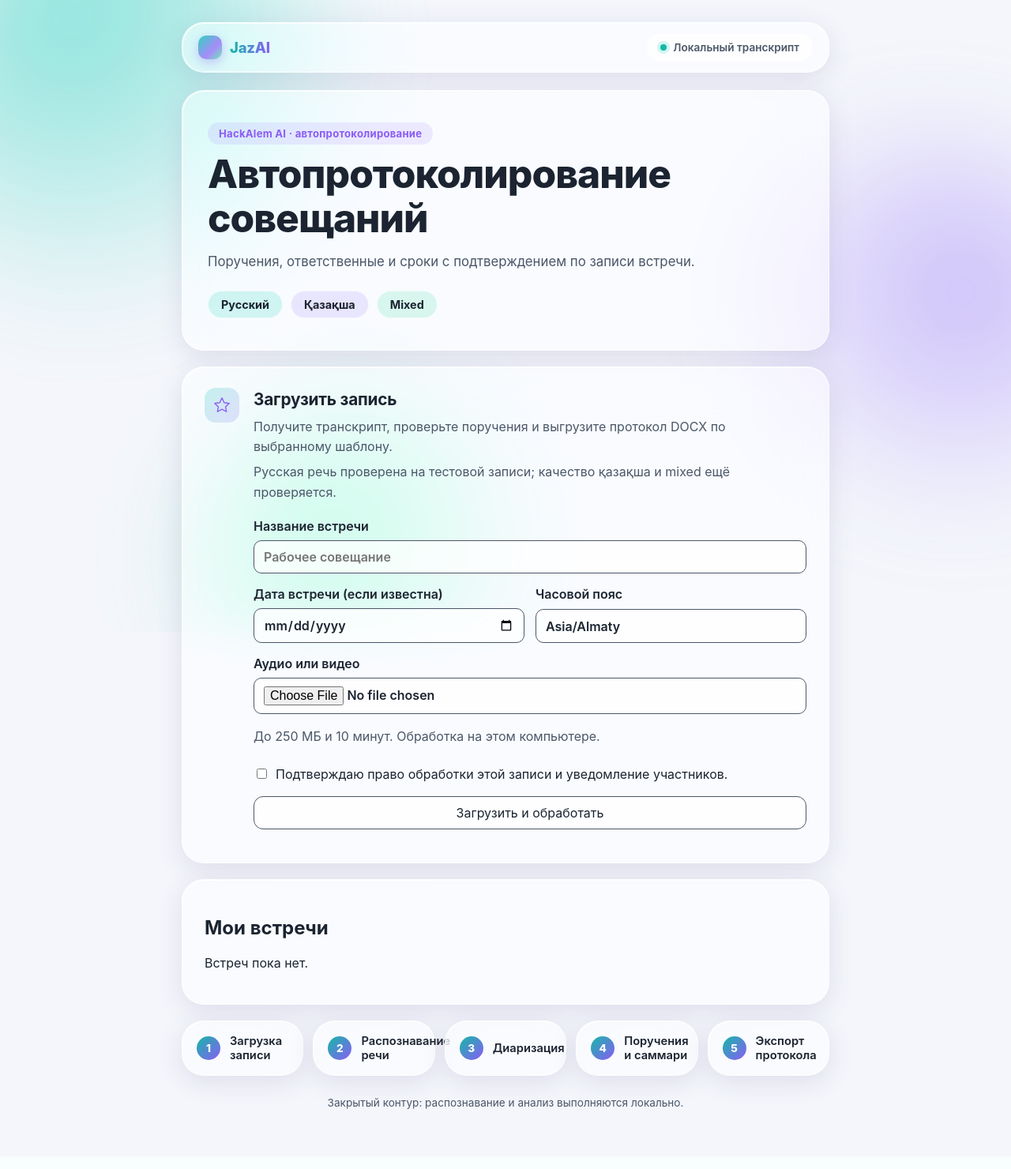
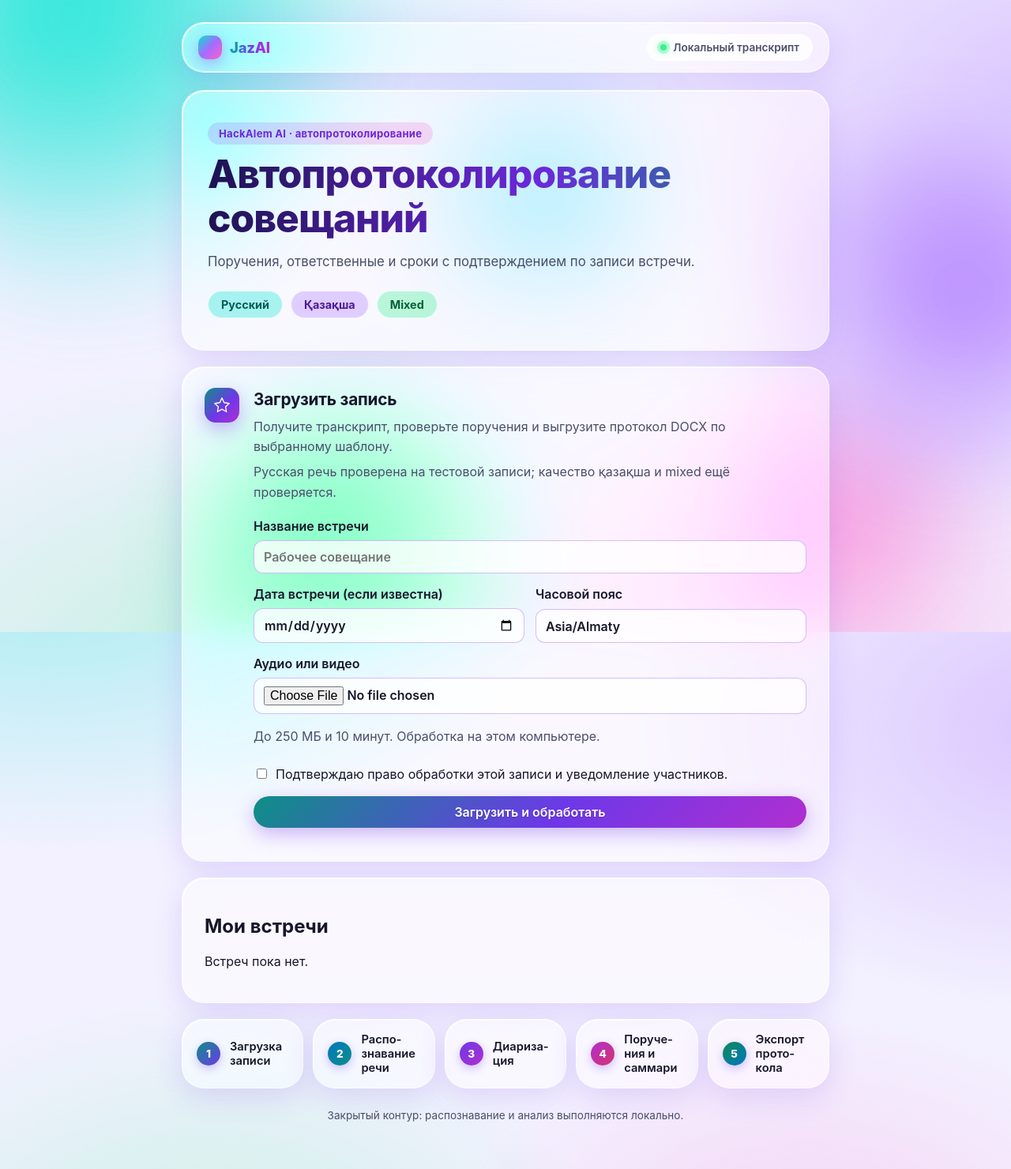
Before and after one commit to BAITC-Hacks/hack-9e0cb6e2-y, a FastAPI app: page / in a window 1280 px wide. Shown: the whole page at 79% size. Before the commit the page ends 1404 px from the top, so only its background shows below. Run offline with FastAPI, Linux system fonts and the light colour scheme; data that the repository does not hold is empty.

Commit message:
style: brighten the JazAI interface colors
Use a more saturated turquoise, violet and green palette with pink and sky
accents, gradient primary buttons, colored action cards and step numbers.
Keep text readable in light and dark themes. CSS only; no markup or
backend changes.

Co-Authored-By: Claude Opus 5.5 <noreply@anthropic.com>

```diff
--- a/src/autoprotocol/web/static/app.css
+++ b/src/autoprotocol/web/static/app.css
@@ -1,18 +1,27 @@
 :root {
-  --teal: #2dd4bf;
-  --teal-deep: #14b8a6;
-  --violet: #a78bfa;
-  --violet-deep: #8b5cf6;
-  --green: #6ee7b7;
-  --ink: #1b2430;
-  --ink-soft: #4b5768;
-  --paper: #f4f6fb;
+  --teal: #00e5d1;
+  --teal-deep: #00a99d;
+  --violet: #a66bff;
+  --violet-deep: #7c3aed;
+  --green: #3ef08f;
+  --green-deep: #0fa968;
+  --pink: #ff5fc8;
+  --sky: #3db8ff;
+  --ink: #16162a;
+  --ink-soft: #4a4f6a;
+  --paper: #f3f1ff;
 
-  --glass-bg: rgba(255, 255, 255, 0.55);
-  --glass-bg-strong: rgba(255, 255, 255, 0.72);
-  --glass-border: rgba(255, 255, 255, 0.65);
-  --glass-shadow: 0 8px 32px rgba(90, 80, 140, 0.14), 0 1px 0 rgba(255, 255, 255, 0.6) inset;
-  --glass-highlight: rgba(255, 255, 255, 0.85);
+  /* Deep enough at both ends for white bold text on buttons */
+  --accent-grad: linear-gradient(135deg, #0d8f86 0%, #6d38e8 55%, #b02fd0 100%);
+  --accent-glow: 0 8px 24px rgba(109, 56, 232, 0.35);
+  --field-border: rgba(124, 58, 237, 0.32);
+  --line: rgba(124, 58, 237, 0.16);
+
+  --glass-bg: rgba(255, 255, 255, 0.5);
+  --glass-bg-strong: rgba(255, 255, 255, 0.78);
+  --glass-border: rgba(255, 255, 255, 0.7);
+  --glass-shadow: 0 10px 36px rgba(109, 56, 232, 0.16), 0 1px 0 rgba(255, 255, 255, 0.7) inset;
+  --glass-highlight: rgba(255, 255, 255, 0.9);
 
   color-scheme: light;
   font-family: -apple-system, "Segoe UI", system-ui, sans-serif;
@@ -40,7 +51,13 @@
 
 body {
   margin: 0;
-  background: var(--paper);
+  background:
+    radial-gradient(1100px 600px at 5% -10%, rgba(0, 229, 209, 0.3), transparent 60%),
+    radial-gradient(900px 600px at 105% 15%, rgba(166, 107, 255, 0.32), transparent 60%),
+    radial-gradient(800px 600px at 80% 105%, rgba(255, 95, 200, 0.22), transparent 60%),
+    radial-gradient(900px 700px at 20% 110%, rgba(62, 240, 143, 0.26), transparent 60%),
+    var(--paper);
+  background-attachment: fixed;
   min-height: 100vh;
   overflow-x: hidden;
 }
@@ -57,9 +74,41 @@ body {
 .orb {
   position: absolute;
   border-radius: 50%;
-  filter: blur(60px);
-  opacity: 0.55;
+  filter: blur(50px);
+  opacity: 0.8;
   will-change: transform;
+}
+
+/* Two extra orbs without touching the markup */
+.bg-orbs::before,
+.bg-orbs::after {
+  content: "";
+  position: absolute;
+  border-radius: 50%;
+  filter: blur(55px);
+  opacity: 0.6;
+}
+
+.bg-orbs::before {
+  width: 30vw;
+  height: 30vw;
+  max-width: 380px;
+  max-height: 380px;
+  top: 55vh;
+  right: 4vw;
+  background: radial-gradient(circle, var(--pink), transparent 70%);
+  animation: drift-a 28s ease-in-out infinite reverse;
+}
+
+.bg-orbs::after {
+  width: 26vw;
+  height: 26vw;
+  max-width: 340px;
+  max-height: 340px;
+  top: 8vh;
+  left: 42vw;
+  background: radial-gradient(circle, var(--sky), transparent 70%);
+  animation: drift-b 32s ease-in-out infinite reverse;
 }
 
 .orb-teal {
@@ -130,8 +181,8 @@ main {
   background: var(--glass-bg);
   border: 1px solid var(--glass-border);
   border-radius: 28px;
-  -webkit-backdrop-filter: blur(24px) saturate(180%);
-  backdrop-filter: blur(24px) saturate(180%);
+  -webkit-backdrop-filter: blur(24px) saturate(210%);
+  backdrop-filter: blur(24px) saturate(210%);
   box-shadow: var(--glass-shadow);
 }
 
@@ -170,15 +221,21 @@ main {
   width: 30px;
   height: 30px;
   border-radius: 10px;
-  background: linear-gradient(135deg, var(--teal), var(--violet) 60%, var(--green));
-  box-shadow: 0 4px 14px rgba(139, 92, 246, 0.35);
+  background: linear-gradient(135deg, var(--teal), var(--violet) 50%, var(--pink));
+  box-shadow: 0 6px 18px rgba(166, 107, 255, 0.5);
 }
 
 .brand-name {
-  background: linear-gradient(90deg, var(--teal-deep), var(--violet-deep));
+  background: linear-gradient(90deg, var(--teal-deep), var(--violet-deep) 55%, #c026d3);
   -webkit-background-clip: text;
   background-clip: text;
   color: transparent;
+}
+
+@media (prefers-color-scheme: dark) {
+  :root:not([data-theme="light"]) .brand-name {
+    background-image: linear-gradient(90deg, #5ff5e4, #c9a6ff 55%, #ff8ad8);
+  }
 }
 
 .pill {
@@ -198,8 +255,8 @@ main {
   width: 8px;
   height: 8px;
   border-radius: 50%;
-  background: var(--teal-deep);
-  box-shadow: 0 0 0 4px rgba(45, 212, 191, 0.22);
+  background: var(--green);
+  box-shadow: 0 0 0 4px rgba(62, 240, 143, 0.3), 0 0 12px var(--green);
 }
 
 .hero {
@@ -215,12 +272,12 @@ main {
   font-weight: 700;
   font-size: 0.82rem;
   letter-spacing: 0.02em;
-  color: var(--violet-deep);
-  background: rgba(167, 139, 250, 0.16);
+  color: #6d28d9;
+  background: linear-gradient(90deg, rgba(166, 107, 255, 0.24), rgba(255, 95, 200, 0.22));
 }
 
 @media (prefers-color-scheme: dark) {
-  :root:not([data-theme="light"]) .eyebrow { color: #c4b5fd; background: rgba(167, 139, 250, 0.2); }
+  :root:not([data-theme="light"]) .eyebrow { color: #e0ccff; background: rgba(166, 107, 255, 0.3); }
 }
 
 h1 {
@@ -230,6 +287,16 @@ h1 {
   line-height: 1.12;
   letter-spacing: -0.02em;
   font-weight: 800;
+  background: linear-gradient(95deg, #1d1250 0%, #6d28d9 55%, #0d8f86 100%);
+  -webkit-background-clip: text;
+  background-clip: text;
+  color: transparent;
+}
+
+@media (prefers-color-scheme: dark) {
+  :root:not([data-theme="light"]) h1 {
+    background-image: linear-gradient(95deg, #ffffff 0%, #d4b8ff 55%, #5ff5e4 100%);
+  }
 }
 
 .lede {
@@ -255,9 +322,13 @@ h1 {
   border: 1px solid var(--glass-border);
 }
 
-.chip-teal { background: rgba(45, 212, 191, 0.2); }
-.chip-violet { background: rgba(167, 139, 250, 0.2); }
-.chip-green { background: rgba(110, 231, 183, 0.24); }
+.chip-teal { background: rgba(0, 229, 209, 0.32); color: #035e57; }
+.chip-violet { background: rgba(166, 107, 255, 0.3); color: #4c1d95; }
+.chip-green { background: rgba(62, 240, 143, 0.34); color: #065f3a; }
+
+@media (prefers-color-scheme: dark) {
+  :root:not([data-theme="light"]) .chip { color: var(--ink); }
+}
 
 .status-card {
   display: flex;
@@ -274,8 +345,9 @@ h1 {
   display: grid;
   place-items: center;
   border-radius: 14px;
-  color: var(--violet-deep);
-  background: linear-gradient(135deg, rgba(45, 212, 191, 0.25), rgba(167, 139, 250, 0.25));
+  color: #fff;
+  background: var(--accent-grad);
+  box-shadow: var(--accent-glow);
 }
 
 .status-body h2 {
@@ -319,10 +391,19 @@ h1 {
   font-weight: 800;
   font-size: 0.85rem;
   color: #fff;
-  background: linear-gradient(135deg, var(--teal-deep), var(--violet-deep));
+  background: linear-gradient(135deg, #0d8f86, #6d38e8);
+  box-shadow: 0 4px 12px rgba(109, 56, 232, 0.3);
 }
 
+.step:nth-child(2) .step-num { background: linear-gradient(135deg, #0077c2, #0d8f86); }
+.step:nth-child(3) .step-num { background: linear-gradient(135deg, #6d38e8, #b02fd0); }
+.step:nth-child(4) .step-num { background: linear-gradient(135deg, #b02fd0, #d6336c); }
+.step:nth-child(5) .step-num { background: linear-gradient(135deg, #0f8a55, #0077c2); }
+
 .step-label {
+  min-width: 0;
+  hyphens: auto;
+  overflow-wrap: break-word;
   font-weight: 600;
   font-size: 0.92rem;
   color: var(--ink);
@@ -343,27 +424,50 @@ h1 {
 .status-body { min-width: 0; width: 100%; }
 form { margin-top: 20px; display: grid; gap: 16px; }
 label { display: grid; gap: 8px; font-weight: 600; }
-input { width: 100%; min-width: 0; border: 1px solid var(--ink-soft); border-radius: 10px;
+input { width: 100%; min-width: 0; border: 1px solid var(--field-border); border-radius: 12px;
   padding: 10px 12px; font: inherit; color: var(--ink); background: var(--glass-bg-strong); }
-button { font: inherit; padding: 10px 16px; border-radius: 12px; cursor: pointer;
-  border: 1px solid var(--ink-soft); background: var(--glass-bg-strong); color: var(--ink); }
-button:hover { border-color: var(--violet-deep); }
-button:disabled { opacity: .6; cursor: wait; }
-button:focus-visible, input:focus-visible { outline: 3px solid var(--teal-deep); outline-offset: 2px; }
+input[type="checkbox"], input[type="radio"] { accent-color: var(--violet-deep); }
+button { font: inherit; padding: 10px 16px; border-radius: 999px; cursor: pointer; font-weight: 600;
+  border: 1px solid var(--field-border); background: var(--glass-bg-strong); color: var(--ink);
+  transition: transform .15s ease, box-shadow .15s ease, background-color .15s ease, filter .15s ease; }
+button:hover { border-color: var(--violet-deep); background-color: rgba(166, 107, 255, 0.16); }
+/* Main actions: bright gradient pills */
+button[type="submit"], #analyze-meeting {
+  border: 0; color: #fff; background: var(--accent-grad); box-shadow: var(--accent-glow);
+  text-shadow: 0 1px 2px rgba(0, 0, 0, 0.2);
+}
+button[type="submit"]:hover:not(:disabled), #analyze-meeting:hover:not(:disabled) {
+  filter: brightness(1.08) saturate(1.1); transform: translateY(-1px);
+  box-shadow: 0 12px 28px rgba(109, 56, 232, 0.45);
+}
+button:disabled { opacity: .55; cursor: wait; filter: grayscale(.35); box-shadow: none; }
+button:focus-visible, input:focus-visible { outline: 3px solid var(--teal); outline-offset: 2px; }
+/* Timecode and source buttons: small turquoise pills */
+.transcript-segment > button, .evidence-list button {
+  padding: 4px 12px; font-size: .85rem; border-color: transparent;
+  color: #035e57; background: rgba(0, 229, 209, 0.28);
+}
+.transcript-segment > button:hover, .evidence-list button:hover { background: rgba(0, 229, 209, 0.45); }
+@media (prefers-color-scheme: dark) {
+  :root:not([data-theme="light"]) .transcript-segment > button,
+  :root:not([data-theme="light"]) .evidence-list button { color: #aaf7ee; background: rgba(0, 229, 209, 0.2); }
+}
 .form-grid { display: grid; grid-template-columns: 1fr 1fr; gap: 14px; }
 .consent { display: flex; align-items: flex-start; font-weight: 400; line-height: 1.5; }
 .consent input { width: auto; flex: none; margin-top: 5px; }
 .work-panel { padding: 26px 28px; margin-bottom: 20px; overflow-wrap: anywhere; }
-.meeting-link { display: block; width: 100%; text-align: left; margin: 10px 0; }
-audio { width: 100%; }
-.transcript-segment { padding: 16px 0; border-top: 1px solid var(--ink-soft); }
+.meeting-link { display: block; width: 100%; text-align: left; margin: 10px 0; border-radius: 16px;
+  padding: 12px 16px; box-shadow: inset 4px 0 0 var(--teal); }
+.meeting-link:hover { box-shadow: inset 4px 0 0 var(--violet), 0 6px 18px rgba(109, 56, 232, 0.18); }
+audio { width: 100%; accent-color: var(--violet-deep); }
+.transcript-segment { padding: 16px 0; border-top: 1px solid var(--line); }
 .transcript-segment p { line-height: 1.6; white-space: pre-wrap; }
 .review-note { color: var(--ink-soft); font-size: .9rem; }
 textarea, select { width: 100%; min-width: 0; padding: 10px 12px; border-radius: 10px;
-  border: 1px solid var(--ink-soft); color: var(--ink); background: var(--glass-bg-strong); font: inherit; }
+  border: 1px solid var(--field-border); color: var(--ink); background: var(--glass-bg-strong); font: inherit; }
 textarea { resize: vertical; min-height: 90px; line-height: 1.6; }
 textarea:focus-visible, select:focus-visible, summary:focus-visible {
-  outline: 3px solid var(--teal-deep); outline-offset: 2px;
+  outline: 3px solid var(--teal); outline-offset: 2px;
 }
 fieldset { min-width: 0; margin: 0; padding: 0; border: 0; }
 legend { font-weight: 700; padding: 0; }
```
Also changed, not shown: other parts of src/autoprotocol/web/static/app.css (+20 -8 lines).
